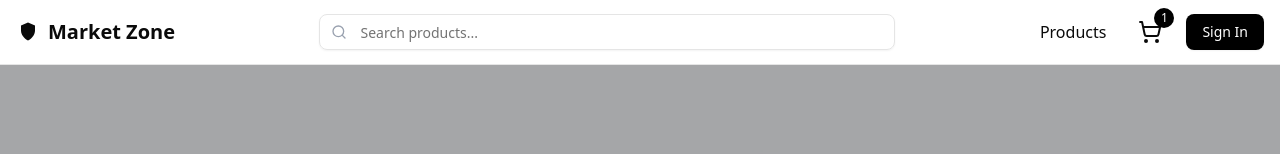
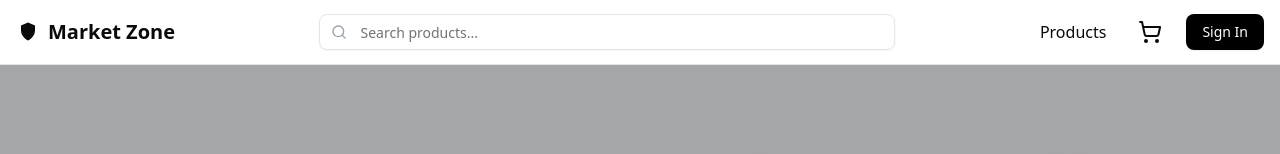
Before and after one commit to georgeokez/ecommerce-mart-zone, a Next.js app: page / in a window 1280 px wide. Shown: the top 154 px of the page. Built offline with nearby package versions, Linux system fonts and the light colour scheme.

Commit message:
chore: remove default product selection

```diff
--- a/src/app/page.tsx
+++ b/src/app/page.tsx
@@ -3,7 +3,6 @@ import Image from 'next/image';
 import { Button } from '@/components/ui/button';
 import { Input } from '@/components/ui/input';
 import { ShoppingCart, Search, Facebook, Twitter, Instagram } from 'lucide-react';
-
 export default function HomePage() {
   const featuredProducts = [
     {
@@ -35,6 +34,8 @@ export default function HomePage() {
       slug: 'poster-shirt',
     },
   ];
+
+  const selectedProducts = 0; // TODO: get from user product selection
 
   return (
     <div className="flex flex-col min-h-screen">
@@ -74,9 +75,11 @@ export default function HomePage() {
             </Link>
             <Link href="/cart" className="relative p-2">
               <ShoppingCart className="h-6 w-6" />
-              <span className="absolute -top-1 -right-1 bg-black text-white text-xs rounded-full h-5 w-5 flex items-center justify-center">
-                1
-              </span>
+              {selectedProducts > 0 && (
+                <span className="absolute -top-1 -right-1 bg-black text-white text-xs rounded-full h-5 w-5 flex items-center justify-center">
+                  {selectedProducts}
+                </span>
+              )}
             </Link>
             <Button asChild className="bg-black hover:bg-gray-800 text-white ml-4">
               <Link href="/login">Sign In</Link>
```
